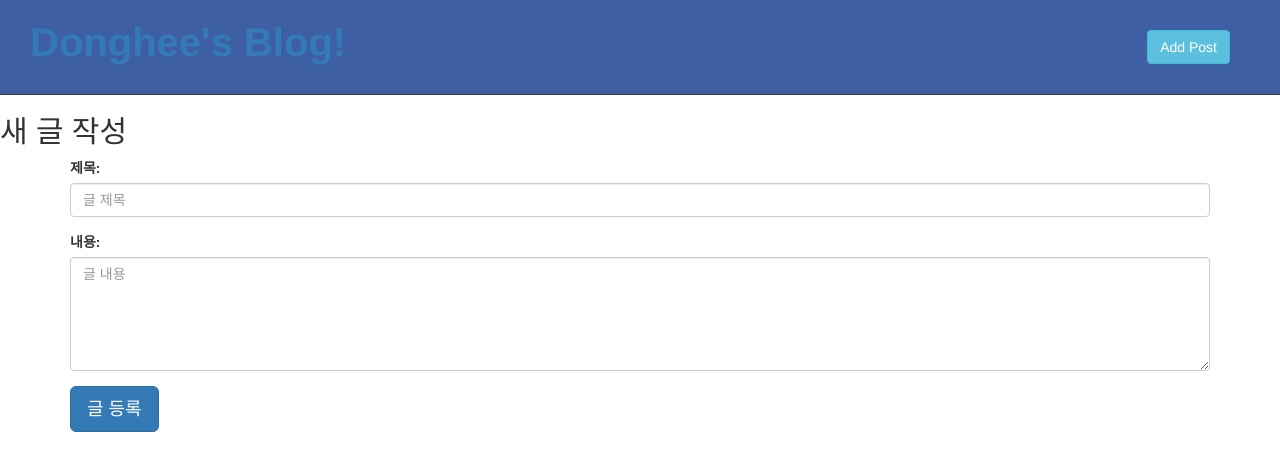
After one commit to DongheePaul/d-s_blog, a Django app: template donghee_blog/templates/blog/post_add.html in a window 1280 px wide. The commit adds this page. Shown: the top 471 px of the page. Run offline with Django 3.2, Linux system fonts and the light colour scheme; the template is opened without the code that fills it, so the values that code supplies are empty; some libraries are stand-ins or nearby versions.

Commit message:
post add

```diff
--- a/donghee_blog/blog/models.py
+++ b/donghee_blog/blog/models.py
@@ -1,5 +1,6 @@
 from django.conf import settings
 from django.db import models
+from django.utils import timezone
 
 
 class Post(models.Model):
@@ -11,3 +12,7 @@ class Post(models.Model):
 
     def __str__(self):
         return self.title
+
+    def publish(self):
+        self.published_date = timezone.now()  # published_date 에 현재시간을 할당
+        self.save()  # 변경된 데이터베이스를 저장
--- a/donghee_blog/config/urls.py
+++ b/donghee_blog/config/urls.py
@@ -15,11 +15,11 @@ Including another URLconf
 """
 from django.contrib import admin
 from django.urls import path
-from blog.views import post_list, post_detail
+from blog.views import post_list, post_detail, post_add
 
 urlpatterns = [
     path('admin/', admin.site.urls),
     path('', post_list),
     path('post/<int:pk>/', post_detail),
-
+    path('post/add/', post_add, name='post_add'),
 ]
--- a/donghee_blog/static/css/blog.css
+++ b/donghee_blog/static/css/blog.css
@@ -1,3 +1,9 @@
+
+.add-post {
+    position: absolute;
+    right: 50px;
+    top: 30px;
+}
 
 .header {
     background-color: #3F5FA5;
--- a/donghee_blog/templates/base.html
+++ b/donghee_blog/templates/base.html
@@ -12,7 +12,10 @@
 </head>
 <body>
     <div class="header">
-            <h1>Donghee's Blog!</h1>
+        <a class="home" href="/"><h1>Donghee's Blog!</h1></a>
+        <a class="add-post" href="{% url 'post_add' %}">
+            <button type="button" class="btn btn-info">Add Post</button>
+        </a>
     </div>
     {% block content %}
     {% endblock %}
--- /dev/null
+++ b/donghee_blog/templates/blog/post_add.html
@@ -0,0 +1,19 @@
+{% extends 'base.html' %}
+
+{% block content %}
+<form action="" method="post">
+    {% csrf_token %}
+    <h2 class="post-add">새 글 작성</h2>
+    <div class="container">
+        <div class="form-group">
+            <label for="input-title">제목: </label>
+            <input name="title" id="input-title" type="text" class="form-control" placeholder="글 제목">
+        </div>
+        <div class="form-group">
+            <label for="input-content">내용: </label>
+            <textarea name="content" id="input-content" class="form-control" rows="5" placeholder="글 내용"></textarea>
+        </div>
+        <button type="submit" class="btn btn-primary btn-lg">글 등록</button>
+    </div>
+</form>
+{% endblock %}
```
Also changed, not shown: donghee_blog/blog/views.py (+27 -1 lines).
